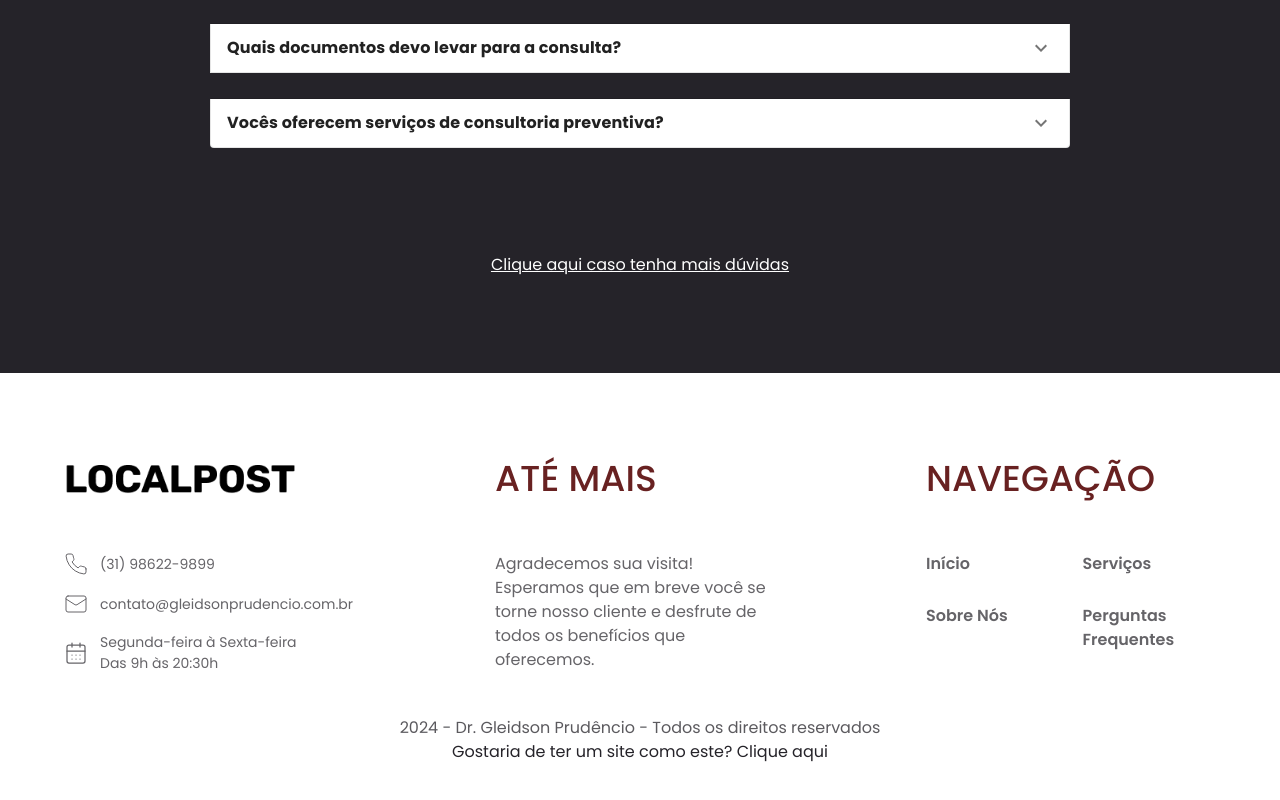
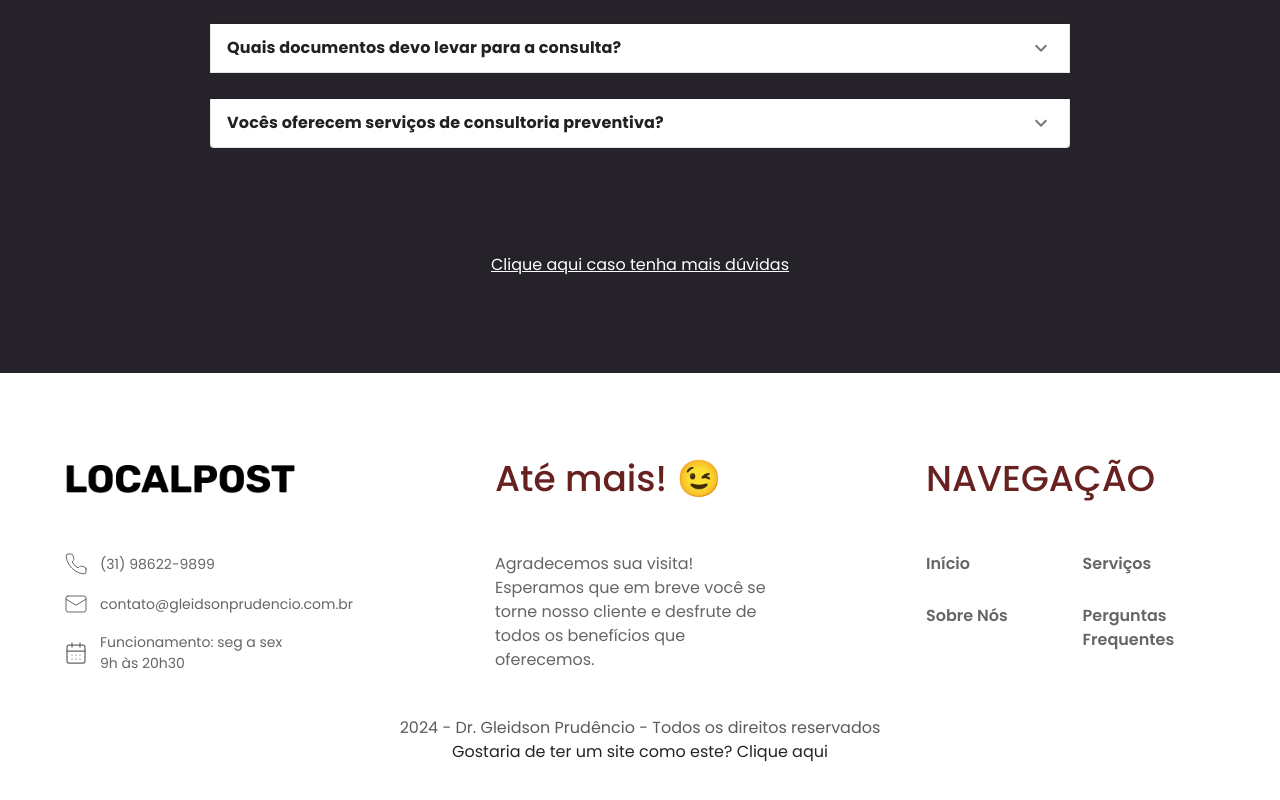
Before and after one commit to EdisonMatos/Dev-Template, a React (Vite) app: page / in a window 1280 px wide. Shown: the part 4208-5008 px from the top of the page. Built offline with nearby package versions, Linux system fonts and the light colour scheme.

Commit message:
fix: Ajusta os textos da sessão Footer

```diff
--- a/src/content/infos.jsx
+++ b/src/content/infos.jsx
@@ -7,7 +7,7 @@ const infos = {
     endereco: (
       <p>
         Rua Bruges, nº 129 <br />
-        Baurro Jardim Europa
+        Jardim Europa
         <br />
         Belo Horizonte - MG
         <br />
@@ -16,12 +16,12 @@ const infos = {
     ),
     expediente: (
       <p>
-        Segunda-feira à Sexta-feira
+        Funcionamento: seg a sex
         <br />
-        Das 9h às 20:30h
+        9h às 20h30
       </p>
     ),
-    midSectionName: "ATÉ MAIS",
+    midSectionName: "Até mais! 😉",
     year: 2024,
     footerText:
       "Agradecemos sua visita! Esperamos que em breve você se torne nosso cliente e desfrute de todos os benefícios que oferecemos.",
```
